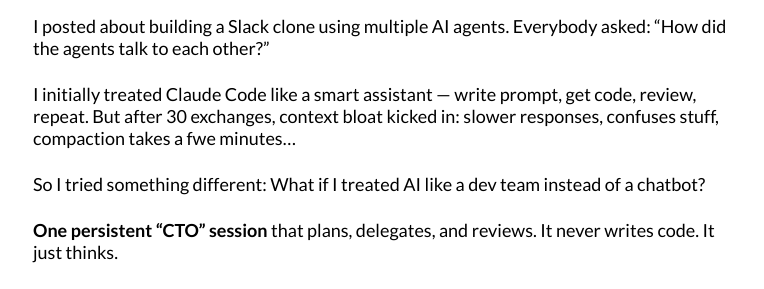
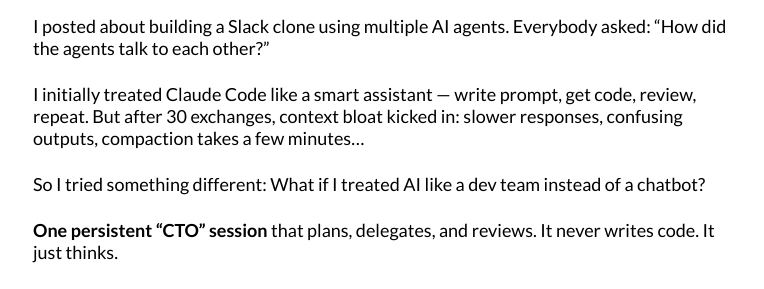
Before and after one commit to ncvgl/ncvgl.github.io, a Jekyll site: the page built from _posts/2026-03-02-slawk.md, in a window 1280 px wide and 900 px high, scrolled down 311 px. Shown: the part 177-466 px from the top of the window, without its empty margins (257-1021 px from the left). Built offline with Jekyll 4.4.1, drawn with Linux system fonts in a browser that asks for light colours.

Commit message:
fix spelling mistakes

```diff
--- a/_posts/2026-03-02-slawk.md
+++ b/_posts/2026-03-02-slawk.md
@@ -13,7 +13,7 @@
 
 I posted about building a Slack clone using multiple AI agents. Everybody asked: "How did the agents talk to each other?"
 
-I initially treated Claude Code like a smart assistant — write prompt, get code, review, repeat. But after 30 exchanges, context bloat kicked in: slower responses, confuses stuff, compaction takes a fwe minutes...
+I initially treated Claude Code like a smart assistant — write prompt, get code, review, repeat. But after 30 exchanges, context bloat kicked in: slower responses, confusing outputs, compaction takes a few minutes...
 
 So I tried something different: What if I treated AI like a dev team instead of a chatbot?
 
```
